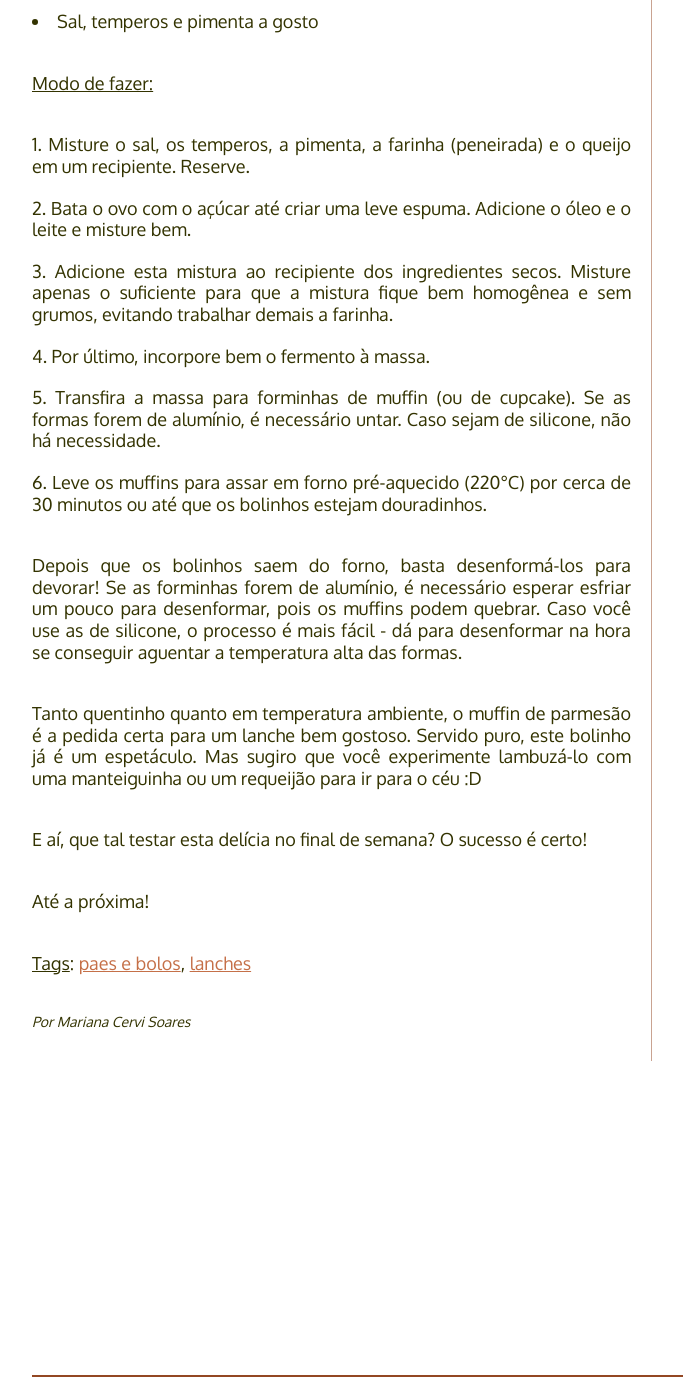
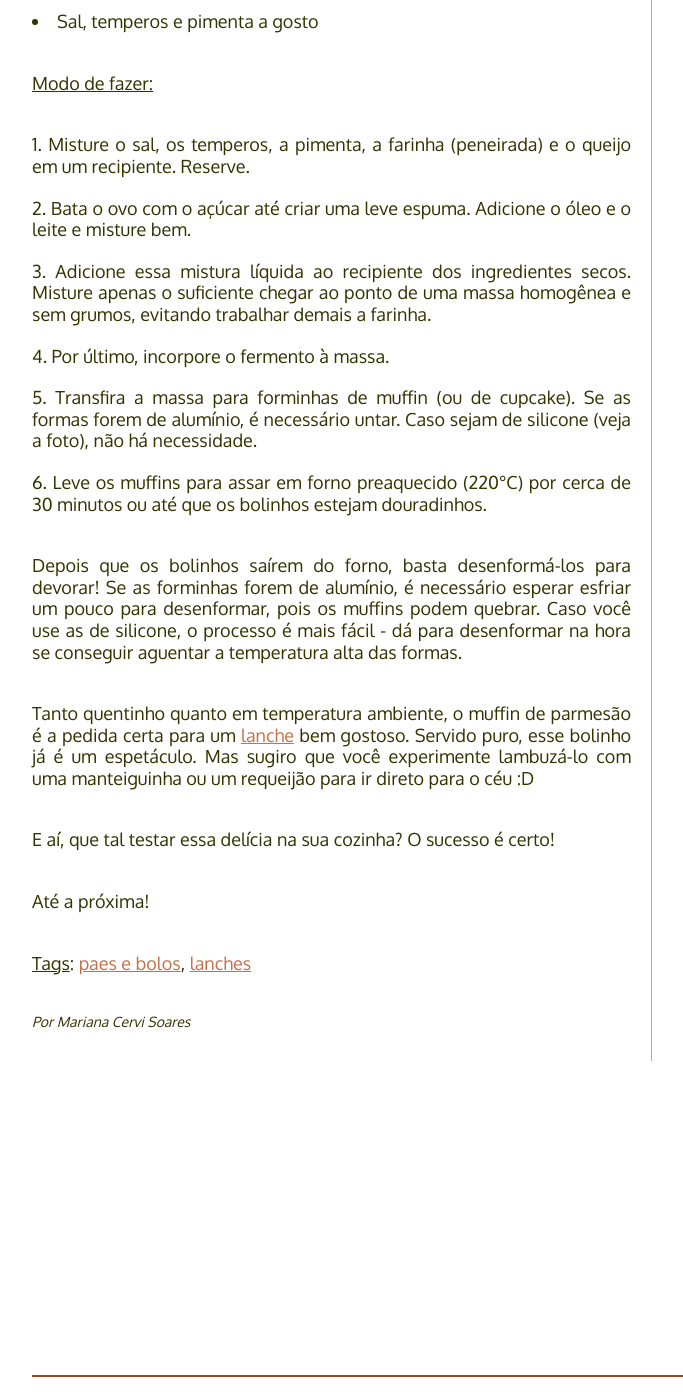
Before and after one commit to PaneladePau/paneladepau-jekyll-blog, a Jekyll site: the page built from _posts/2015-01-29-muffin-de-parmesao.md, in a window 1280 px wide and 1400 px high, scrolled down 1217 px. Shown: the whole window, without its empty margins (138-821 px from the left). Built offline with Jekyll 4.4.1, drawn with Linux system fonts in a browser that asks for light colours; nearby versions of some CDN libraries; some web fonts are replaced; some of the changed text lies outside the part shown.

Commit message:
“update”

```diff
--- a/_posts/2015-01-29-muffin-de-parmesao.md
+++ b/_posts/2015-01-29-muffin-de-parmesao.md
@@ -13,9 +13,9 @@ tags: [paes e bolos, lanches]
 [este é um texto com link](https://www.enderecodolink.com)
 {% endcomment %}
 
-Não é segredo nenhum que queijo é uma das paixões da minha vida. Desde sempre, eu dou um jeito de colocar um queijinho nas minhas preparações (e muitas provas haha). O teste mais recente foi a fantástica pedida de hoje: o muffin de parmesão.
+Não é segredo nenhum que [queijo](http://paneladepau.com.br/torta-cremosa-de-queijo/) é uma das paixões da minha vida. Desde sempre, eu dou um jeito de colocar um queijinho nas minhas preparações (e muitas provas haha). O teste mais recente foi a fantástica pedida de hoje: o muffin de parmesão.
 
-Pra começo de conversa, mesmo sem queijo, muffin é sempre uma delícia. Então, imagina juntar este bolinho levinho e gostoso com o sabor especial de um queijo marcante como o parmesão? Confesso: não tem como ser mais maravilhoso! E a receita é fácil, olha só:
+Pra começo de conversa, mesmo sem queijo, muffin é sempre uma delícia. Então, imagina juntar esse bolinho leve e gostoso com o sabor especial de um queijo marcante como o parmesão? Não tem como ser mais maravilhoso! E a receita é fácil, olha só:
 
 **Muffin de parmesão**
 
@@ -34,15 +34,15 @@ Pra começo de conversa, mesmo sem queijo, muffin é sempre uma delícia. Então
 
 1. Misture o sal, os temperos, a pimenta, a farinha (peneirada) e o queijo em um recipiente. Reserve.
 2. Bata o ovo com o açúcar até criar uma leve espuma. Adicione o óleo e o leite e misture bem.
-3. Adicione esta mistura ao recipiente dos ingredientes secos. Misture apenas o suficiente para que a mistura fique bem homogênea e sem grumos, evitando trabalhar demais a farinha.
-4. Por último, incorpore bem o fermento à massa.
-5. Transfira a massa para forminhas de muffin (ou de cupcake). Se as formas forem de alumínio, é necessário untar. Caso sejam de silicone, não há necessidade.
-6. Leve os muffins para assar em forno pré-aquecido (220°C) por cerca de 30 minutos ou até que os bolinhos estejam douradinhos.
+3. Adicione essa mistura líquida ao recipiente dos ingredientes secos. Misture apenas o suficiente chegar ao ponto de uma massa homogênea e sem grumos, evitando trabalhar demais a farinha.
+4. Por último, incorpore o fermento à massa.
+5. Transfira a massa para forminhas de muffin (ou de cupcake). Se as formas forem de alumínio, é necessário untar. Caso sejam de silicone (veja a foto), não há necessidade.
+6. Leve os muffins para assar em forno preaquecido (220°C) por cerca de 30 minutos ou até que os bolinhos estejam douradinhos.
 
-Depois que os bolinhos saem do forno, basta desenformá-los para devorar! Se as forminhas forem de alumínio, é necessário esperar esfriar um pouco para desenformar, pois os muffins podem quebrar. Caso você use as de silicone, o processo é mais fácil - dá para desenformar na hora se conseguir aguentar a temperatura alta das formas.
+Depois que os bolinhos saírem do forno, basta desenformá-los para devorar! Se as forminhas forem de alumínio, é necessário esperar esfriar um pouco para desenformar, pois os muffins podem quebrar. Caso você use as de silicone, o processo é mais fácil - dá para desenformar na hora se conseguir aguentar a temperatura alta das formas.
 
-Tanto quentinho quanto em temperatura ambiente, o muffin de parmesão é a pedida certa para um lanche bem gostoso. Servido puro, este bolinho já é um espetáculo. Mas sugiro que você experimente lambuzá-lo com uma manteiguinha ou um requeijão para ir para o céu :D
+Tanto quentinho quanto em temperatura ambiente, o muffin de parmesão é a pedida certa para um [lanche](hhttp://paneladepau.com.br/tags/lanches/) bem gostoso. Servido puro, esse bolinho já é um espetáculo. Mas sugiro que você experimente lambuzá-lo com uma manteiguinha ou um requeijão para ir direto para o céu :D
 
-E aí, que tal testar esta delícia no final de semana? O sucesso é certo!
+E aí, que tal testar essa delícia na sua cozinha? O sucesso é certo!
 
 Até a próxima!
```
